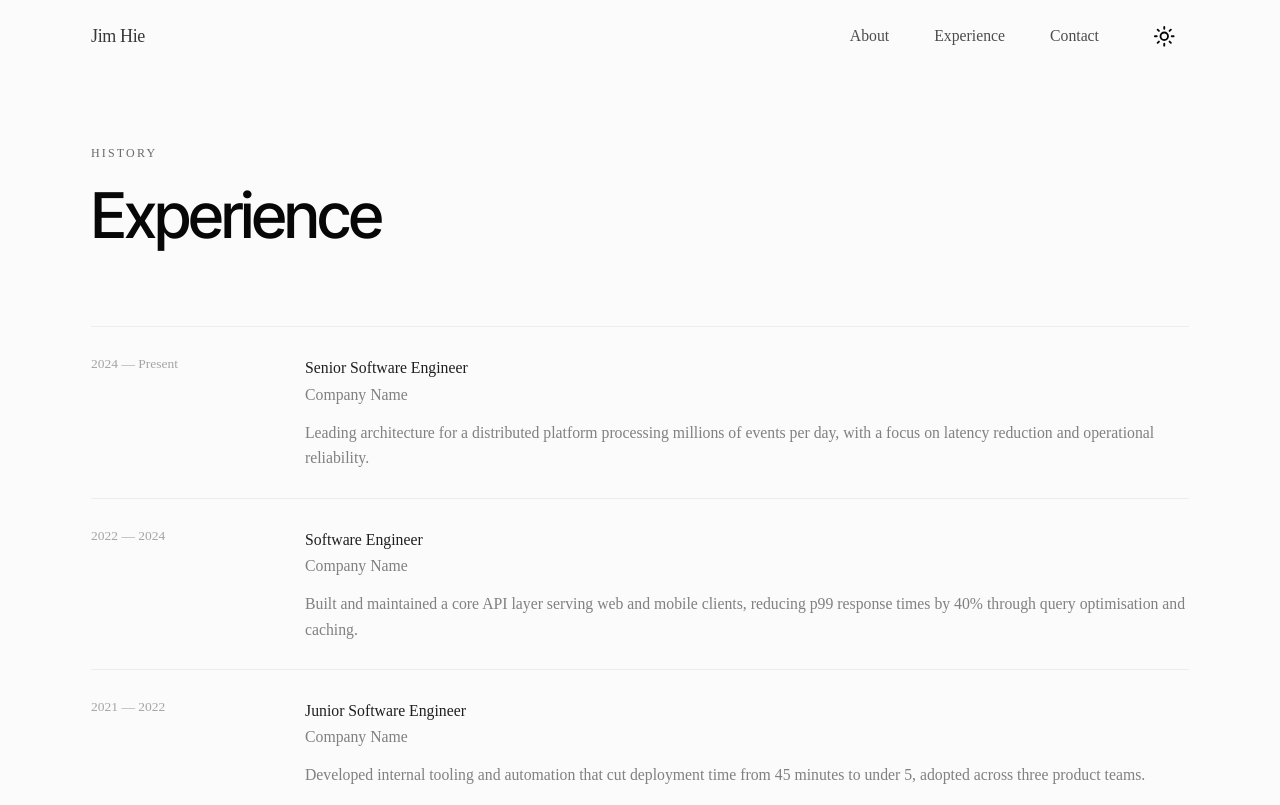
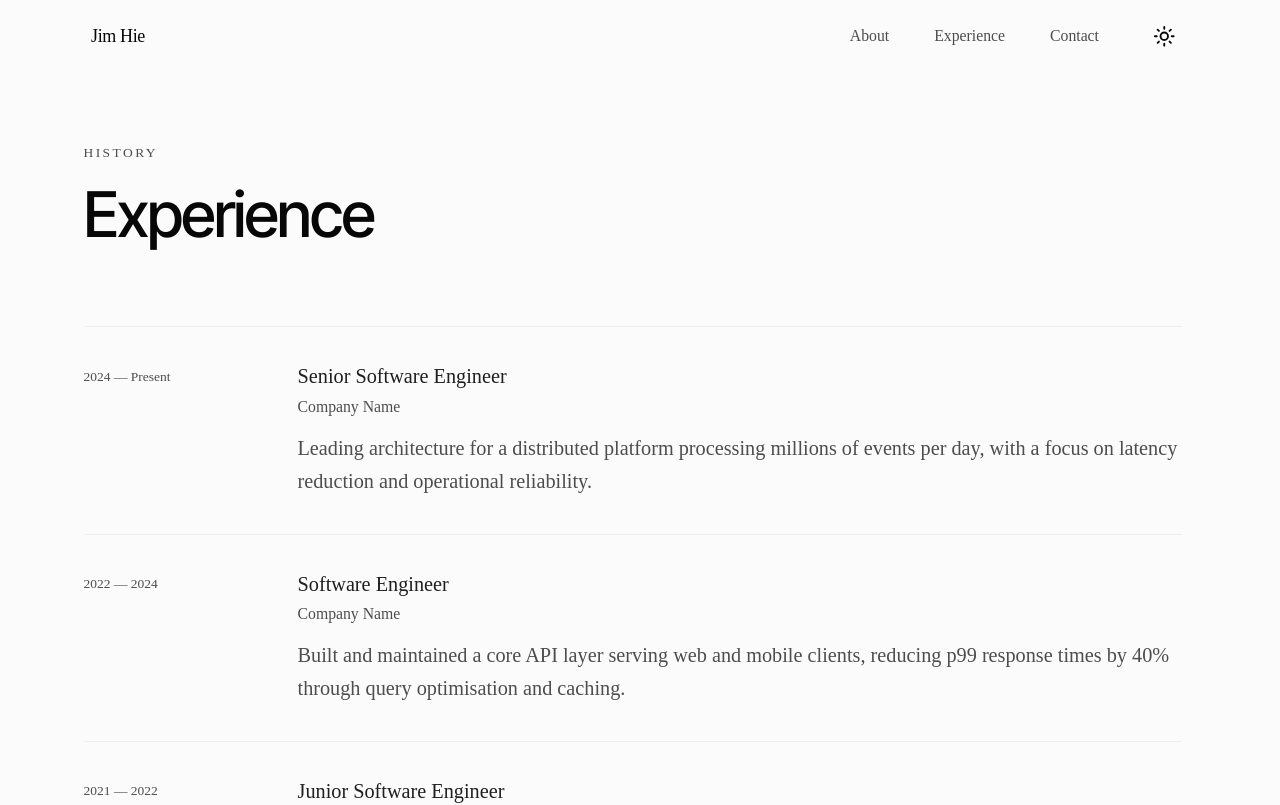
Before and after one commit to Gabnix/personal_portfolio_v1, a Next.js app: page /experience in a window 1280 px wide. Shown: the top 805 px of the page. Built offline with nearby package versions, Linux system fonts and the light colour scheme.

Commit message:
Fix: eliminate cross-page layout shift

```diff
--- a/src/app/experience/[slug]/page.tsx
+++ b/src/app/experience/[slug]/page.tsx
@@ -36,7 +36,7 @@ export default async function ExperienceDetailPage({ params }: Props) {
           All experience
         </Link>
 
-        <p className="font-medium text-[12px] uppercase tracking-[0.18em] text-foreground/60 mt-8 mb-3">
+        <p className="font-medium text-xs uppercase tracking-[0.18em] text-muted-foreground mt-8 mb-3">
           Work History
         </p>
         <h1
@@ -46,15 +46,15 @@ export default async function ExperienceDetailPage({ params }: Props) {
           {entry.role}
         </h1>
 
-        <p className="mt-3 text-sm text-foreground/50">
+        <p className="mt-3 text-sm text-muted-foreground">
           <span className="font-medium">{entry.company}</span>
-          <span className="mx-2 text-foreground/20">·</span>
+          <span className="mx-2 opacity-40">·</span>
           <span className="tabular-nums">{entry.period}</span>
         </p>
 
         <div className="mt-10 border-t border-border pt-8">
           {entry.description.length === 1 ? (
-            <p className="text-foreground/70 leading-relaxed" style={{ fontSize: "clamp(1rem, 2vw, 1.125rem)" }}>
+            <p className="text-muted-foreground leading-relaxed" style={{ fontSize: "clamp(1rem, 2vw, 1.125rem)" }}>
               {entry.description[0]}
             </p>
           ) : (
@@ -62,7 +62,7 @@ export default async function ExperienceDetailPage({ params }: Props) {
               {entry.description.map((line, i) => (
                 <li
                   key={i}
-                  className="text-foreground/70 leading-relaxed pl-4 relative before:absolute before:left-0 before:top-[0.65em] before:h-px before:w-2 before:bg-foreground/30"
+                  className="text-muted-foreground leading-relaxed pl-4 relative before:absolute before:left-0 before:top-[0.65em] before:h-px before:w-2 before:bg-muted-foreground/40"
                   style={{ fontSize: "clamp(1rem, 2vw, 1.125rem)" }}
                 >
                   {line}
--- a/src/app/experience/page.tsx
+++ b/src/app/experience/page.tsx
@@ -12,7 +12,7 @@ export default function ExperiencePage() {
   return (
     <div className="max-w-5xl mx-auto px-4 sm:px-6 pt-32 pb-24">
       <AnimatedWrapper variant={fadeInUp}>
-        <p className="font-medium text-[12px] uppercase tracking-[0.18em] text-foreground/60 mb-3">
+        <p className="font-medium text-xs uppercase tracking-[0.18em] text-muted-foreground mb-3">
           History
         </p>
         <h1
@@ -26,32 +26,37 @@ export default function ExperiencePage() {
       <div className="mt-16">
         {experience.map((entry, i) => (
           <AnimatedWrapper key={entry.slug} variant={fadeInUp} delay={i * 0.08}>
-            <div className="grid md:grid-cols-[160px_1fr] gap-x-12 py-6 border-t border-foreground/5">
+            <div className="grid md:grid-cols-[160px_1fr] gap-x-12 py-8 border-t border-foreground/5">
 
-              <p className="text-xs text-foreground/35 tabular-nums mb-3 md:mb-0 pt-px">
+              <p className="text-xs text-muted-foreground tabular-nums mb-3 md:mb-0 pt-1">
                 {entry.period}
               </p>
 
               <div>
                 <Link
                   href={`/experience/${entry.slug}`}
-                  className="text-sm font-medium text-foreground/90 leading-snug hover:text-foreground transition-colors"
+                  className="font-medium text-foreground/90 leading-snug hover:text-foreground transition-colors"
+                  style={{ fontSize: "clamp(1rem, 2vw, 1.125rem)" }}
                 >
                   {entry.role}
                 </Link>
-                <p className="text-sm font-medium text-foreground/50 mt-0.5">
+                <p className="text-sm font-medium text-muted-foreground mt-1">
                   {entry.company}
                 </p>
                 {entry.description.length === 1 ? (
-                  <p className="mt-3 text-sm text-foreground/50 leading-relaxed">
+                  <p
+                    className="mt-3 text-muted-foreground leading-relaxed"
+                    style={{ fontSize: "clamp(1rem, 2vw, 1.125rem)" }}
+                  >
                     {entry.description[0]}
                   </p>
                 ) : (
-                  <ul className="mt-3 space-y-1">
+                  <ul className="mt-3 space-y-2">
                     {entry.description.map((line, j) => (
                       <li
                         key={j}
-                        className="text-sm text-foreground/50 leading-relaxed pl-3 relative before:absolute before:left-0 before:top-[0.6em] before:h-px before:w-1.5 before:bg-foreground/25"
+                        className="text-muted-foreground leading-relaxed pl-3 relative before:absolute before:left-0 before:top-[0.65em] before:h-px before:w-1.5 before:bg-muted-foreground/40"
+                        style={{ fontSize: "clamp(1rem, 2vw, 1.125rem)" }}
                       >
                         {line}
                       </li>
--- a/src/app/globals.css
+++ b/src/app/globals.css
@@ -133,6 +133,7 @@
     @apply font-sans;
     font-size: 18px;
     scroll-behavior: smooth;
+    scrollbar-gutter: stable;
   }
   /* Indigo focus ring — keyboard navigation, satisfies WCAG 2.4.7 */
   *:focus-visible {
--- a/src/components/layout/Navbar.tsx
+++ b/src/components/layout/Navbar.tsx
@@ -3,7 +3,7 @@
 import Link from "next/link";
 import { usePathname } from "next/navigation";
 import { Menu } from "lucide-react";
-import { motion } from "framer-motion";
+import { motion, useReducedMotion } from "framer-motion";
 import { ThemeToggle } from "./ThemeToggle";
 import { Button } from "@/components/ui/button";
 import {
@@ -21,6 +21,14 @@ export function Navbar() {
   const pathname = usePathname();
   const { scrolled } = useScrollProgress();
   const [mobileOpen, setMobileOpen] = useState(false);
+  const shouldReduceMotion = useReducedMotion();
+
+  const handleLogoClick = (e: React.MouseEvent<HTMLAnchorElement>) => {
+    if (pathname === "/") {
+      e.preventDefault();
+      window.scrollTo({ top: 0, behavior: "smooth" });
+    }
+  };
 
   return (
     <motion.header
@@ -35,13 +43,21 @@ export function Navbar() {
       )}
     >
       <nav className="max-w-5xl mx-auto px-4 sm:px-6 h-16 flex items-center justify-between">
-        {/* Logo — matches page content alignment */}
+        {/* Logo — home anchor with smooth-scroll on / */}
         <Link
           href="/"
-          className="inline-flex items-center min-h-[44px] font-light text-foreground/80 hover:text-foreground transition-colors"
-          style={{ letterSpacing: "-0.02em" }}
+          onClick={handleLogoClick}
+          className="inline-flex items-center min-h-[44px]"
+          aria-label="Back to top"
         >
-          {SITE_NAME}
+          <motion.span
+            className="font-light text-foreground"
+            style={{ letterSpacing: "-0.02em" }}
+            whileHover={shouldReduceMotion ? {} : { opacity: 0.7 }}
+            transition={{ duration: 0.25, ease: [0.22, 1, 0.36, 1] }}
+          >
+            {SITE_NAME}
+          </motion.span>
         </Link>
 
         {/* Desktop nav — mono text links, no pills */}
--- a/src/components/sections/ExperienceSection.tsx
+++ b/src/components/sections/ExperienceSection.tsx
@@ -70,7 +70,7 @@ export function ExperienceSection() {
           href="/experience"
           className="inline-flex items-center gap-1.5 mt-8 text-xs text-muted-foreground hover:text-foreground transition-colors"
         >
-          {/* Full history <ArrowRight className="h-3 w-3" aria-hidden="true" /> */}
+          Full history <ArrowRight className="h-3 w-3" aria-hidden="true" />
         </Link>
 
       </div>
```
